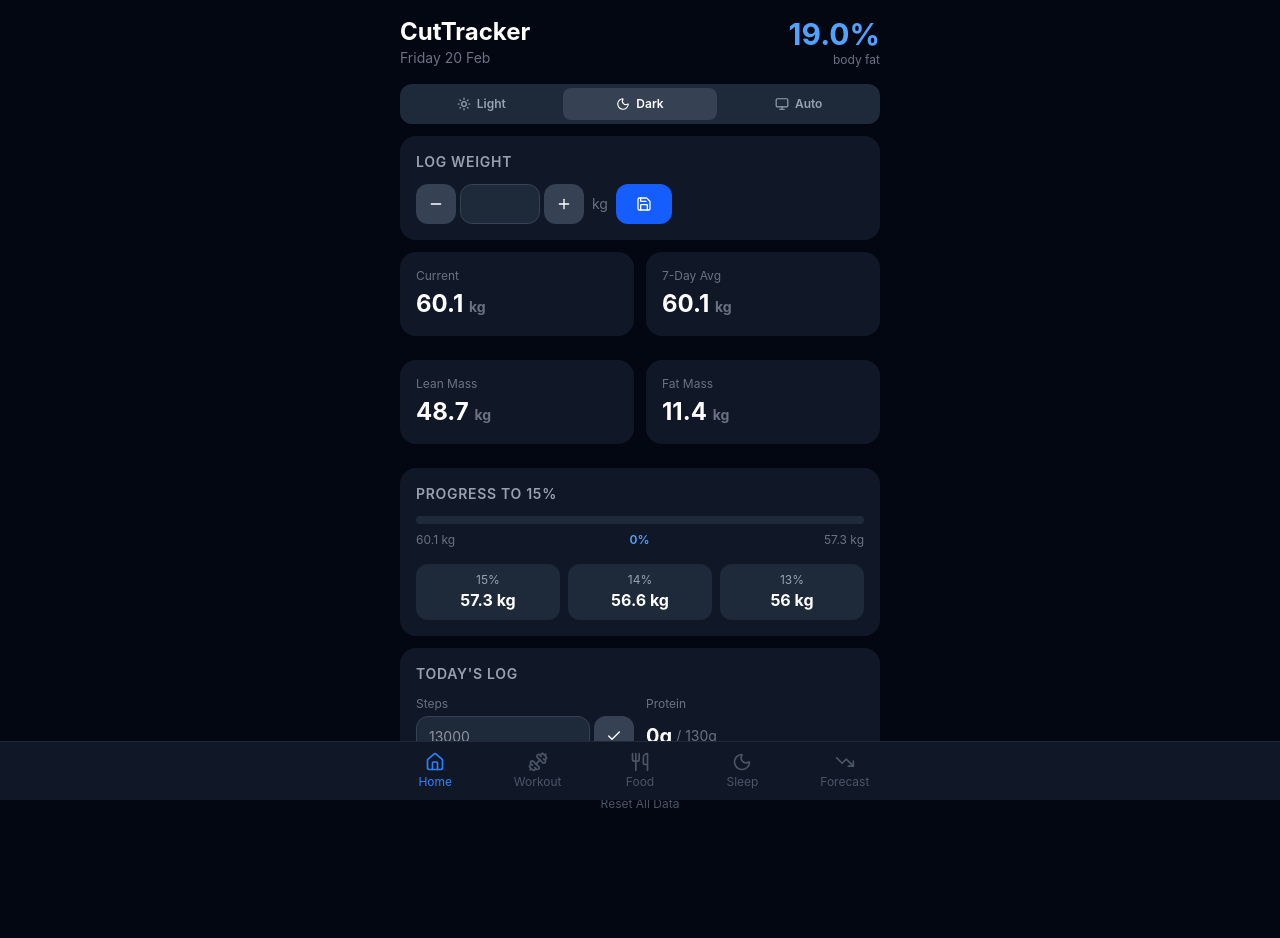
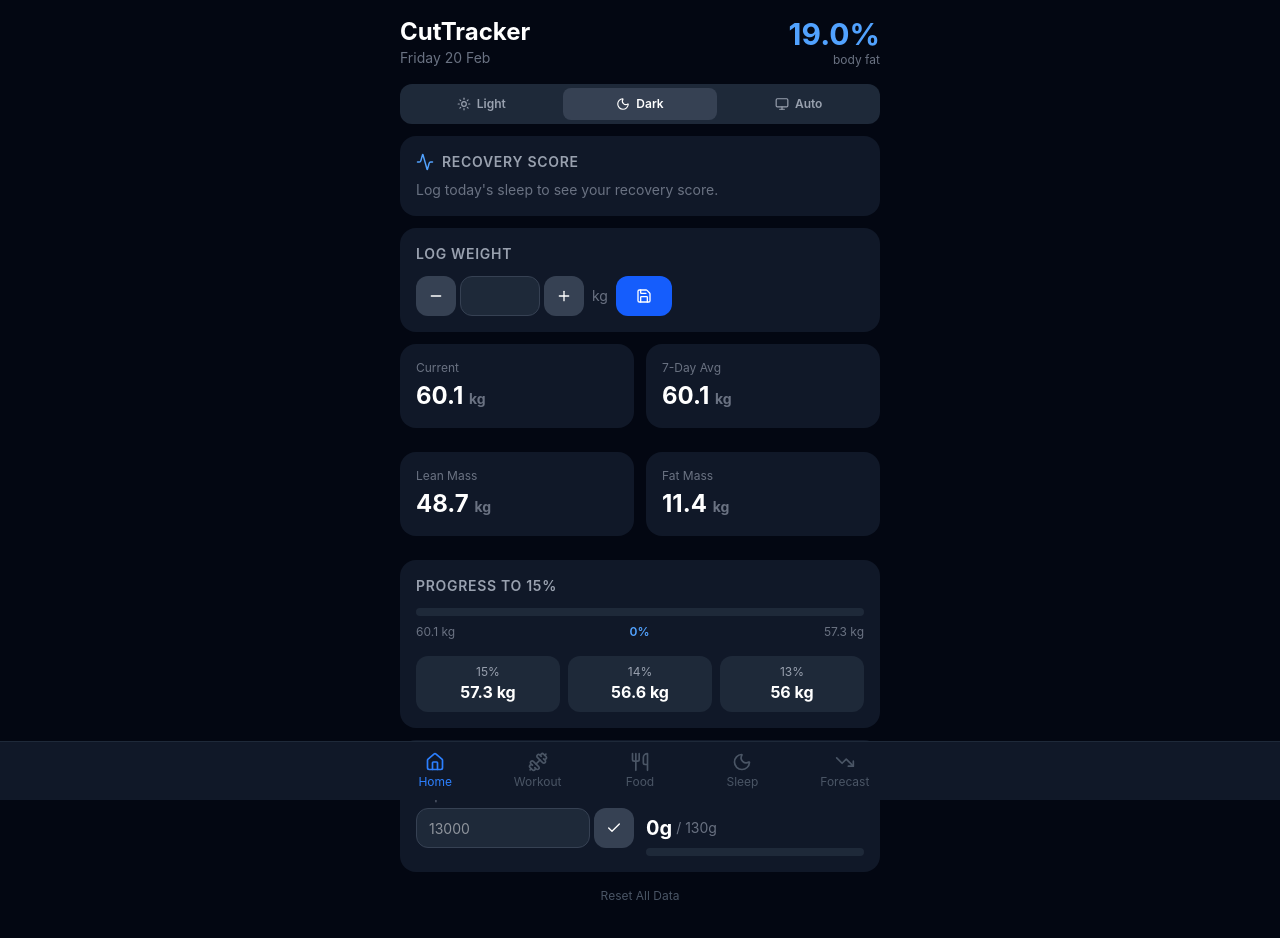
Before and after one commit to mrk3Stan/cuttracker, a React (Vite) app: page / in a window 1280 px wide. Shown: the top 938 px of the page. Before the commit the page ends 908 px from the top, so only its background shows below. Built offline with nearby package versions, Linux system fonts and the light colour scheme.

Commit message:
implement recovery score

```diff
--- a/src/App.jsx
+++ b/src/App.jsx
@@ -26,6 +26,7 @@ export default function App() {
     todaySleep,
     weekCalAvg,
     alerts,
+    recoveryScore,  // ← ADD THIS
     logWeight,
     logNutrition,
     logSleep,
@@ -34,19 +35,16 @@ export default function App() {
     resetAll,
   } = useAppData();
 
-  // Handle tab changes — reset workout selection when leaving workout tab
   const handleTabChange = (tab) => {
     setActiveTab(tab);
     setSelectedWorkout(null);
   };
 
-  // Handle saving a workout session
   const handleSaveWorkout = (name, exercises) => {
     saveWorkout(name, exercises);
     setSelectedWorkout(null);
   };
 
-  // Render the active screen
   const renderScreen = () => {
     switch (activeTab) {
       case 'home':
@@ -60,6 +58,7 @@ export default function App() {
             todayNutrition={todayNutrition}
             todaySteps={todaySteps}
             alerts={alerts}
+            recoveryScore={recoveryScore}  // ← ADD THIS
             logWeight={logWeight}
             logSteps={logSteps}
             resetAll={resetAll}
@@ -100,6 +99,7 @@ export default function App() {
             data={data}
             alerts={alerts}
             logSleep={logSleep}
+            recoveryScore={recoveryScore}  // ← ADD THIS
           />
         );
 
--- a/src/components/Dashboard.jsx
+++ b/src/components/Dashboard.jsx
@@ -9,6 +9,7 @@ import ProgressBar from './ProgressBar';
 import Stepper from './Stepper';
 import ChartTooltip from './ChartTooltip';
 import ThemeSwitcher from './ThemeSwitcher';
+import RecoveryScore from './RecoveryScore';
 import { useTheme } from '../contexts/ThemeContext';
 import PROFILE from '../data/profile';
 import { today, todayFormatted, lastNDays, shortDate } from '../utils/dates';
@@ -23,6 +24,7 @@ export default function Dashboard({
   todayNutrition,
   todaySteps,
   alerts,
+  recoveryScore,
   logWeight,
   logSteps,
   resetAll,
@@ -75,6 +77,9 @@ export default function Dashboard({
       <div className="mb-3">
         <ThemeSwitcher />
       </div>
+
+      {/* Recovery Score — the first thing you check in the morning */}
+      <RecoveryScore recovery={recoveryScore} />
 
       {/* Quick Weight Log */}
       <Card>
--- /dev/null
+++ b/src/components/RecoveryScore.jsx
@@ -0,0 +1,152 @@
+import React from 'react';
+import { motion } from 'framer-motion';
+import { Activity, TrendingUp, TrendingDown, Minus } from 'lucide-react';
+import Card from './Card';
+import { useTheme } from '../contexts/ThemeContext';
+
+const LEVEL_CONFIG = {
+  green: {
+    ringColor: 'text-emerald-400',
+    bgGlow: 'bg-emerald-500',
+    bgBadge: 'bg-emerald-950 border-emerald-800 text-emerald-400',
+    icon: TrendingUp,
+    recommendation: 'You&aposre well recovered. Go heavy, push intensity.',
+  },
+  amber: {
+    ringColor: 'text-amber-400',
+    bgGlow: 'bg-amber-500',
+    bgBadge: 'bg-amber-950 border-amber-800 text-amber-400',
+    icon: Minus,
+    recommendation: 'Moderate recovery. Reduce volume by 1–2 sets per exercise.',
+  },
+  red: {
+    ringColor: 'text-red-400',
+    bgGlow: 'bg-red-500',
+    bgBadge: 'bg-red-950 border-red-800 text-red-400',
+    icon: TrendingDown,
+    recommendation: 'Low recovery. Take a rest day or do light cardio only.',
+  },
+};
+
+export default function RecoveryScore({ recovery }) {
+  const { isDark } = useTheme();
+
+  if (!recovery) {
+    const textMuted = isDark ? 'text-gray-500' : 'text-gray-400';
+    return (
+      <Card>
+        <div className="flex items-center gap-2 mb-2">
+          <Activity size={18} className="text-blue-400" />
+          <h2 className={`text-sm font-semibold ${isDark ? 'text-gray-400' : 'text-gray-500'} uppercase tracking-wider`}>
+            Recovery Score
+          </h2>
+        </div>
+        <p className={`${textMuted} text-sm`}>
+          Log today's sleep to see your recovery score.
+        </p>
+      </Card>
+    );
+  }
+
+  const { score, level, label, breakdown } = recovery;
+  const config = LEVEL_CONFIG[level];
+  const LevelIcon = config.icon;
+
+  const textMuted = isDark ? 'text-gray-500' : 'text-gray-400';
+  const textSecondary = isDark ? 'text-gray-400' : 'text-gray-500';
+  const barBg = isDark ? 'bg-gray-800' : 'bg-gray-200';
+
+  // SVG arc for the score ring
+  const radius = 44;
+  const circumference = 2 * Math.PI * radius;
+  const strokeDashoffset = circumference - (score / 100) * circumference;
+
+  const strokeColor =
+    level === 'green' ? '#34d399' : level === 'amber' ? '#fbbf24' : '#f87171';
+
+  return (
+    <Card>
+      <div className="flex items-center gap-2 mb-3">
+        <Activity size={18} className="text-blue-400" />
+        <h2 className={`text-sm font-semibold ${textSecondary} uppercase tracking-wider`}>
+          Recovery Score
+        </h2>
+      </div>
+
+      <div className="flex items-center gap-4">
+        {/* Circular score gauge */}
+        <div className="relative flex-shrink-0">
+          <svg width="100" height="100" className="-rotate-90">
+            <circle
+              cx="50" cy="50" r={radius}
+              fill="none"
+              stroke={isDark ? '#1f2937' : '#e5e7eb'}
+              strokeWidth="8"
+            />
+            <motion.circle
+              cx="50" cy="50" r={radius}
+              fill="none"
+              stroke={strokeColor}
+              strokeWidth="8"
+              strokeLinecap="round"
+              strokeDasharray={circumference}
+              initial={{ strokeDashoffset: circumference }}
+              animate={{ strokeDashoffset }}
+              transition={{ duration: 1, ease: 'easeOut' }}
+            />
+          </svg>
+          <div className="absolute inset-0 flex flex-col items-center justify-center">
+            <motion.span
+              className="text-2xl font-bold"
+              initial={{ opacity: 0, scale: 0.5 }}
+              animate={{ opacity: 1, scale: 1 }}
+              transition={{ delay: 0.3, duration: 0.4 }}
+            >
+              {score}
+            </motion.span>
+            <span className={`text-[10px] ${textMuted}`}>/ 100</span>
+          </div>
+        </div>
+
+        {/* Traffic light badge + recommendation */}
+        <div className="flex-1 min-w-0">
+          <div className={`inline-flex items-center gap-1.5 px-3 py-1.5 rounded-lg border text-sm font-bold mb-2 ${config.bgBadge}`}>
+            <LevelIcon size={14} />
+            {label}
+          </div>
+          <p className={`text-xs ${textSecondary} leading-relaxed`}>
+            {config.recommendation}
+          </p>
+        </div>
+      </div>
+
+      {/* Breakdown bars */}
+      <div className="mt-4 space-y-2">
+        {[
+          { key: 'sleep', label: 'Sleep', max: 40, value: breakdown.sleep },
+          { key: 'energy', label: 'Energy', max: 25, value: breakdown.energy },
+          { key: 'nutrition', label: 'Nutrition', max: 20, value: breakdown.nutrition },
+          { key: 'rest', label: 'Rest Bonus', max: 15, value: breakdown.rest },
+        ].map((item) => (
+          <div key={item.key}>
+            <div className="flex justify-between text-xs mb-0.5">
+              <span className={textMuted}>{item.label}</span>
+              <span className={textSecondary}>
+                {item.value}/{item.max}
+              </span>
+            </div>
+            <div className={`w-full h-1.5 rounded-full ${barBg} overflow-hidden`}>
+              <motion.div
+                className="h-full rounded-full"
+                style={{ backgroundColor: strokeColor }}
+                initial={{ width: 0 }}
+                animate={{ width: `${(item.value / item.max) * 100}%` }}
+                transition={{ duration: 0.6, ease: 'easeOut', delay: 0.2 }}
+              />
+            </div>
+          </div>
+        ))}
+      </div>
+    </Card>
+  );
+}
--- a/src/components/SleepTracker.jsx
+++ b/src/components/SleepTracker.jsx
@@ -6,11 +6,12 @@ import { motion } from 'framer-motion';
 import { Save, AlertTriangle } from 'lucide-react';
 import Card from './Card';
 import Stepper from './Stepper';
+import RecoveryScore from './RecoveryScore';
 import ChartTooltip from './ChartTooltip';
 import { useTheme } from '../contexts/ThemeContext';
 import { today, lastNDays, shortDate } from '../utils/dates';
 
-export default function SleepTracker({ data, alerts, logSleep }) {
+export default function SleepTracker({ data, alerts, logSleep, recoveryScore }) {
   const { isDark } = useTheme();
   const [hoursInput, setHoursInput] = useState('');
   const [energyInput, setEnergyInput] = useState(3);
@@ -53,6 +54,9 @@ export default function SleepTracker({ data, alerts, logSleep }) {
       <p className={`${textMuted} text-sm mb-4`}>
         Tracking recovery for training optimization
       </p>
+
+      {/* Recovery Score */}
+      <RecoveryScore recovery={recoveryScore} />
 
       <Card>
         <h2 className={`text-sm font-semibold ${textSecondary} uppercase tracking-wider mb-3`}>
--- a/src/data/profile.js
+++ b/src/data/profile.js
@@ -20,6 +20,12 @@ const PROFILE = {
   sleepDeloadHours: 5,    // hours — average sleep triggering deload suggestion
   strengthDropPct: 5,     // % — volume drop triggering recovery warning
   restPeriod: 90,         // seconds — default rest period between sets
+
+  // Recovery Score thresholds
+  recoveryGreenMin: 70,   // score >= 70 → green (train hard)
+  recoveryAmberMin: 40,   // score 40–69 → amber (train light)
+                           // score < 40 → red (rest)
+  sleepIdealHours: 8,     // hours — ideal sleep for max score
 };
 
 export default PROFILE;
--- a/src/hooks/useAppData.js
+++ b/src/hooks/useAppData.js
@@ -7,6 +7,7 @@ import {
   calcAverage,
   calcVolume,
 } from '../utils/calculations';
+import { calcRecoveryScore } from '../utils/recovery';  // ← ADD THIS
 import PROFILE from '../data/profile';
 import WORKOUTS from '../data/workouts';
 
@@ -43,6 +44,12 @@ export default function useAppData() {
   const todaySteps = data.steps[today()] || 0;
   const todaySleep = data.sleep[today()] || null;
 
+  // ← ADD THIS: Compute today's recovery score
+  const recoveryScore = useMemo(
+    () => calcRecoveryScore(today(), data),
+    [data]
+  );
+
   const weekCalAvg = useMemo(() => {
     const vals = lastNDays(7).map((d) => data.nutrition[d]?.calories).filter(Boolean);
     return vals.length > 0 ? Math.round(calcAverage(vals)) : null;
@@ -51,7 +58,6 @@ export default function useAppData() {
   const alerts = useMemo(() => {
     const result = [];
 
-    // Sleep < 6 hours for 3 consecutive days
     const sleep3 = lastNDays(PROFILE.sleepWarningDays)
       .map((d) => data.sleep[d]?.hours)
       .filter((h) => h !== undefined);
@@ -65,7 +71,6 @@ export default function useAppData() {
       });
     }
 
-    // Average sleep under 5 hours
     const sleep7 = lastNDays(7).map((d) => data.sleep[d]?.hours).filter((h) => h !== undefined);
     const avgSleep = sleep7.length > 0 ? calcAverage(sleep7) : 8;
     if (avgSleep < PROFILE.sleepDeloadHours) {
@@ -75,7 +80,6 @@ export default function useAppData() {
       });
     }
 
-    // Weight stable for 2 weeks
     const weights14 = lastNDays(14).map((d) => data.weights[d]).filter(Boolean);
     if (weights14.length >= 4) {
       const half = Math.floor(weights14.length / 2);
@@ -89,7 +93,6 @@ export default function useAppData() {
       }
     }
 
-    // Calories too low
     if (weekCalAvg && weekCalAvg < PROFILE.calWarningMin) {
       result.push({
         type: 'amber',
@@ -97,7 +100,6 @@ export default function useAppData() {
       });
     }
 
-    // Strength declining
     const checkDecline = (wkName) => {
       const sessions = data.workouts.filter((w) => w.name === wkName);
       if (sessions.length >= 3) {
@@ -191,6 +193,7 @@ export default function useAppData() {
     todaySleep,
     weekCalAvg,
     alerts,
+    recoveryScore,  // ← ADD THIS
     logWeight,
     logNutrition,
     logSleep,
--- /dev/null
+++ b/src/utils/recovery.js
@@ -0,0 +1,115 @@
+import PROFILE from '../data/profile';
+import { daysAgo } from './dates';
+
+/**
+ * Compute a composite recovery score (0–100) for a given date.
+ *
+ * Weighted formula:
+ *   Sleep hours    → 40 points (0–40)
+ *   Energy rating  → 25 points (0–25)
+ *   Calorie adequacy (previous day) → 20 points (0–20)
+ *   Rest day bonus → 15 points (0 or 15)
+ *
+ * @param {string} dateStr  - YYYY-MM-DD date to score
+ * @param {object} data     - full app data { sleep, nutrition, workouts }
+ * @returns {{ score: number, level: 'green'|'amber'|'red', label: string, breakdown: object } | null}
+ */
+export function calcRecoveryScore(dateStr, data) {
+  const sleepEntry = data.sleep[dateStr];
+
+  // Can't compute without sleep data for the day
+  if (!sleepEntry) return null;
+
+  // --- 1. Sleep hours score (0–40) ---
+  // Linear scale: 0h = 0pts, idealHours = 40pts, capped at 40
+  const sleepHours = sleepEntry.hours || 0;
+  const sleepScore = Math.min(40, Math.round((sleepHours / PROFILE.sleepIdealHours) * 40));
+
+  // --- 2. Energy rating score (0–25) ---
+  // Energy is 1–5, map to 0–25
+  const energy = sleepEntry.energy || 1;
+  const energyScore = Math.round(((energy - 1) / 4) * 25);
+
+  // --- 3. Calorie adequacy from previous day (0–20) ---
+  // Check if yesterday's calories were >= 90% of calGoal
+  const yesterday = daysAgo(
+    Math.round(
+      (new Date(dateStr + 'T12:00:00').getTime() - new Date(daysAgo(0) + 'T12:00:00').getTime())
+        / 86400000
+    ) + 1
+  );
+  // Simpler: compute the day before dateStr directly
+  const prevDate = getPreviousDay(dateStr);
+  const prevNutrition = data.nutrition[prevDate];
+  let nutritionScore = 10; // default: no data = neutral (half credit)
+  if (prevNutrition && prevNutrition.calories > 0) {
+    const ratio = prevNutrition.calories / PROFILE.calGoal;
+    if (ratio >= 0.9 && ratio <= 1.1) {
+      nutritionScore = 20; // within ±10% of goal = full marks
+    } else if (ratio >= 0.8) {
+      nutritionScore = 15; // slightly under
+    } else if (ratio >= 0.7) {
+      nutritionScore = 10; // moderately under
+    } else {
+      nutritionScore = 5;  // severely under-eating
+    }
+    // Over-eating penalty (> 120% of goal)
+    if (ratio > 1.2) {
+      nutritionScore = 12;
+    }
+  }
+
+  // --- 4. Rest day bonus (0 or 15) ---
+  // If the user did NOT train yesterday OR the day before, grant bonus.
+  // "Consecutive training day" = trained both yesterday and day-before-yesterday
+  const prevDay1 = prevDate;
+  const prevDay2 = getPreviousDay(prevDay1);
+  const trainedYesterday = data.workouts.some((w) => w.date === prevDay1);
+  const trainedDayBefore = data.workouts.some((w) => w.date === prevDay2);
+
+  let restScore = 0;
+  if (!trainedYesterday) {
+    restScore = 15; // full rest day bonus
+  } else if (!trainedDayBefore) {
+    restScore = 8;  // trained yesterday but had rest before that
+  } else {
+    restScore = 0;  // consecutive training days
+  }
+
+  // --- Total ---
+  const score = Math.min(100, sleepScore + energyScore + nutritionScore + restScore);
+
+  // --- Traffic light ---
+  let level, label;
+  if (score >= PROFILE.recoveryGreenMin) {
+    level = 'green';
+    label = 'Train Hard';
+  } else if (score >= PROFILE.recoveryAmberMin) {
+    level = 'amber';
+    label = 'Train Light';
+  } else {
+    level = 'red';
+    label = 'Rest Day';
+  }
+
+  return {
+    score,
+    level,
+    label,
+    breakdown: {
+      sleep: sleepScore,
+      energy: energyScore,
+      nutrition: nutritionScore,
+      rest: restScore,
+    },
+  };
+}
+
+/**
+ * Get the YYYY-MM-DD string for the day before a given date string.
+ */
+function getPreviousDay(dateStr) {
+  const d = new Date(dateStr + 'T12:00:00');
+  d.setDate(d.getDate() - 1);
+  return d.toISOString().split('T')[0];
+}
```
